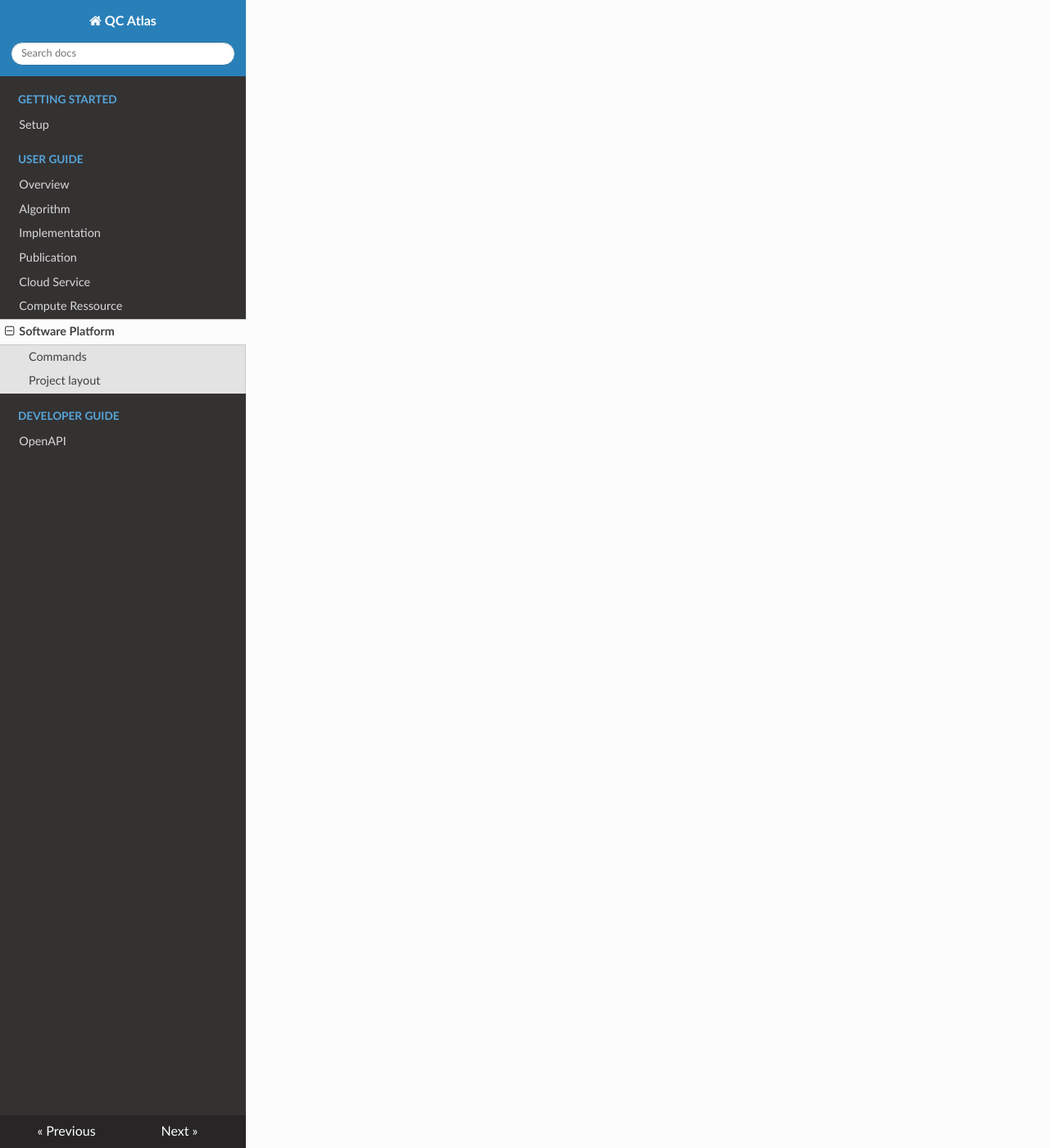
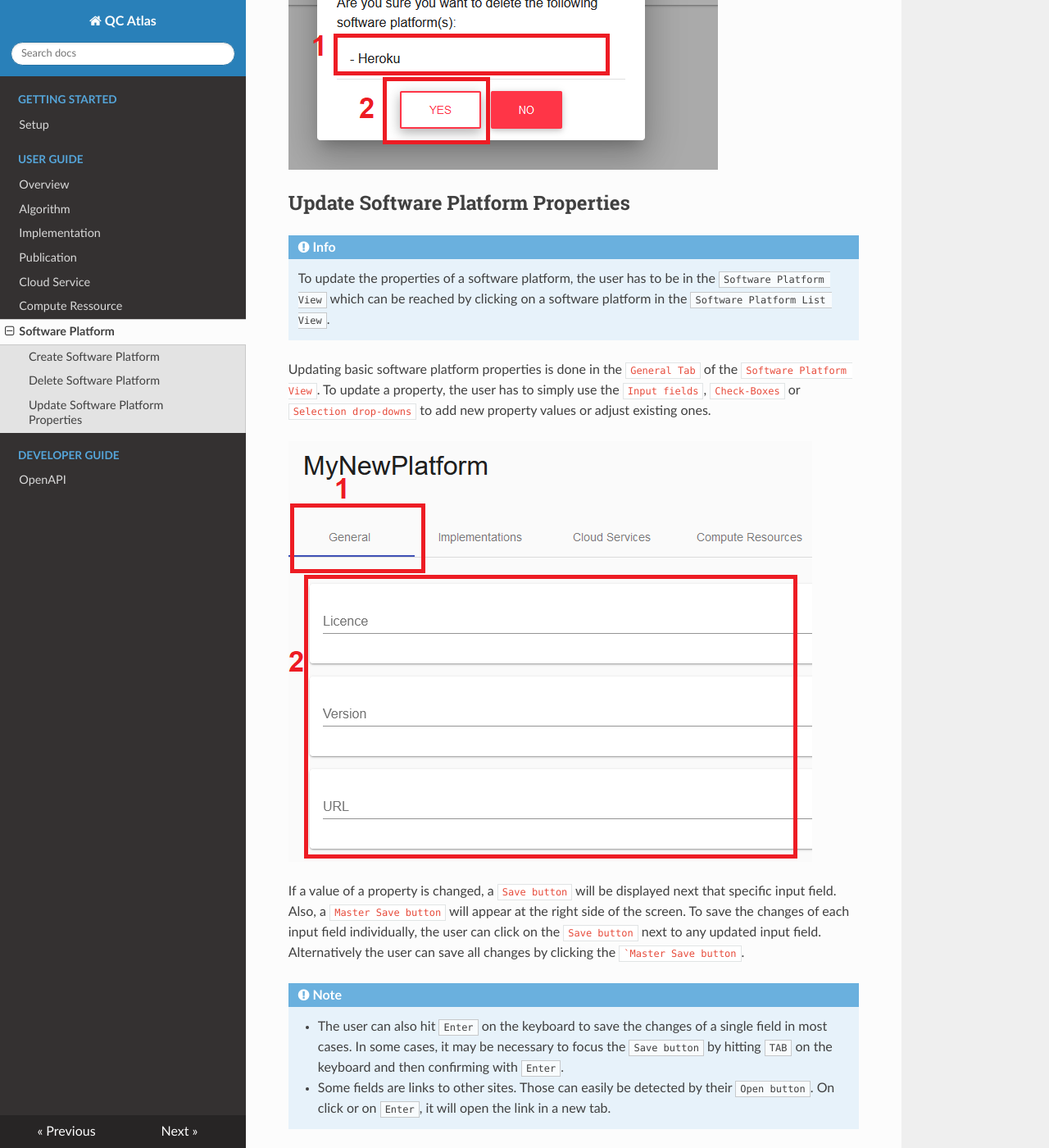
Before and after one commit to UST-QuAntiL/quantil-docs, an MkDocs documentation site: the page built from docs/user-guide/execution-environments/software-platform.md, in a window 1280 px wide and 1400 px high, scrolled down 4593 px. Shown: the whole window at 82% size. Built offline with MkDocs 1.6.1, drawn with Linux system fonts in a browser that asks for light colours; nearby versions of some CDN libraries; some of the changed text lies outside the part shown.

Commit message:
Added user-guide for creation/deletion and update of software platforms

````diff
--- a/docs/user-guide/execution-environments/software-platform.md
+++ b/docs/user-guide/execution-environments/software-platform.md
@@ -1,17 +1,70 @@
-# Welcome to MkDocs
+#
+## Create Software Platform
 
-For full documentation visit [mkdocs.org](https://www.mkdocs.org).
+To create a software platform the user has to navigate to the ``Execution Environment List View`` by using the navigation sidebar.
 
-## Commands
+![alt text](./../images/software_platform/Create_Software_Platform_-_Step_1.PNG "Navigate to execution environments list view")
 
-* `mkdocs new [dir-name]` - Create a new project.
-* `mkdocs serve` - Start the live-reloading docs server.
-* `mkdocs build` - Build the documentation site.
-* `mkdocs -h` - Print help message and exit.
+While in the ``Execution Environment List View``, the navigation sidebar will display sub menus for different kinds of execution environments. To create a software platform, the user has to navigate to the ``Software Platform List View``.
 
-## Project layout
+![alt text](./../images/software_platform/Create_Software_Platform_-_Step_2.PNG "Navigate to software platform list view")
 
-    mkdocs.yml    # The configuration file.
-    docs/
-        index.md  # The documentation homepage.
-        ...       # Other markdown pages, images and other files.
+Inside the ``Software Platform List View``, the user can click on the ``Plus Button`` to initiate the creation of a new software platform inside a separate ``Creation Dialog``.
+
+![alt text](./../images/software_platform/Create_Software_Platform_-_Step_3.PNG "Open creation dialog")
+
+Within the ``Creation Dialog``, the user will have to enter all important information of the software platform he wants to create.
+
+!!! note
+    Currently the only required information is the **name** of the software platform.
+
+![alt text](./../images/software_platform/Create_Software_Platform_-_Step_4.PNG "Structure of creation dialog")
+
+After entering the name of the software platform, the user has to confirm the creation by clicking on the ``OK Button``.
+
+![alt text](./../images/software_platform/Create_Software_Platform_-_Step_5.PNG "Confirm creation")
+
+In case the creation was successful, the user will be redirected to the ``Software Platform View`` of the newly created software platform.
+
+![alt text](./../images/software_platform/Create_Software_Platform_-_Step_6.PNG "General View")
+
+## Delete Software Platform
+
+!!! info
+    To perform the deletion of a software platform, the user has to be in the ``Software Platform List View``.
+
+To remove a specific software platform, the user has to simply click on the ``Delete Button`` in the ``Action Column`` of the data table.
+
+![alt text](./../images/software_platform/Delete_Software_Platform_-_Step_1.1.PNG "Delete single platform")
+
+The user can also remove multiple software platforms at once by selecting them using the check-boxes of the data table. After the user has made his selection he can press the ```Master Delete Button`` at the top of the data table.
+
+!!! note
+    The delete button will only appear after at least one software platform has been selected by the user.
+
+![alt text](./../images/software_platform/Delete_Software_Platform_-_Step_1.2.PNG "Delete multiple platforms")
+
+To confirm the deletion of the selected software platform(s), the user has to click on the ``YES Button`` of the ``Confirmation Dialog``.
+
+!!! note
+    **Names** of the software platforms that will be deleted are displayed in the body of the dialog and should be checked before confirming the deletion.
+
+![alt text](./../images/software_platform/Delete_Software_Platform_-_Step_2.PNG "Confirm deletion of selected software platform(s)")
+
+
+## Update Software Platform Properties
+
+!!! info
+    To update the properties of a software platform, the user has to be in the ``Software Platform View`` which can be reached by clicking on a software platform in the ``Software Platform List View``.
+
+Updating basic software platform properties is done in the ``General Tab`` of the ``Software Platform View``. To update a property, the user has to simply use the ``Input fields``, ``Check-Boxes`` or ``Selection drop-downs`` to add new property values or adjust existing ones.
+
+![alt text](./../images/software_platform/Update_Software_Platform_-_Step_1.PNG "General Tab of Software Platform View")
+
+If a value of a property is changed, a ``Save button`` will be displayed next that specific input field. Also, a ``Master Save button`` will appear at the right side of the screen. To save the changes of each input field individually, the user can click on the ``Save button`` next to any updated input field. Alternatively the user can save all changes by clicking the ```Master Save button``.
+
+!!! note
+    * The user can also hit ``Enter`` on the keyboard to save the changes of a single field in most cases. In some cases, it may be necessary to focus the ``Save button`` by hitting ``TAB`` on the keyboard and then confirming with ``Enter``.
+    * Some fields are links to other sites. Those can easily be detected by their ``Open button``. On click or on ``Enter``, it will open the link in a new tab.
+
+![alt text](./../images/software_platform/Update_Software_Platform_-_Step_2.PNG "Saving the changes")
````
Also changed, not shown: docs/user-guide/images/software_platform/Create_Software_Platform_-_Step_1.PNG (added), docs/user-guide/images/software_platform/Create_Software_Platform_-_Step_2.PNG (added), docs/user-guide/images/software_platform/Create_Software_Platform_-_Step_3.PNG (added), docs/user-guide/images/software_platform/Create_Software_Platform_-_Step_4.PNG (added), docs/user-guide/images/software_platform/Create_Software_Platform_-_Step_5.PNG (added), docs/user-guide/images/software_platform/Create_Software_Platform_-_Step_6.PNG (added), docs/user-guide/images/software_platform/Delete_Software_Platform_-_Step_1.1.PNG (added), docs/user-guide/images/software_platform/Delete_Software_Platform_-_Step_1.2.PNG (added), docs/user-guide/images/software_platform/Delete_Software_Platform_-_Step_2.PNG (added), docs/user-guide/images/software_platform/Update_Software_Platform_-_Step_1.PNG (added), docs/user-guide/images/software_platform/Update_Software_Platform_-_Step_2.PNG (added).
